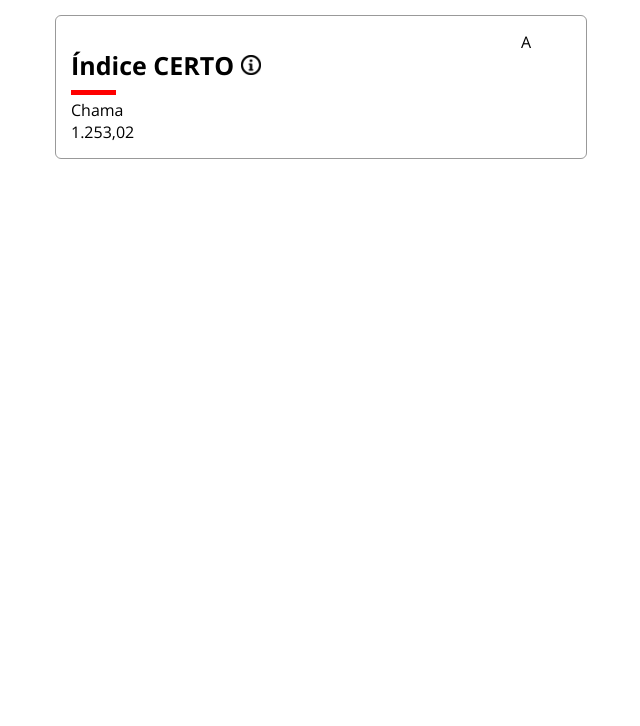
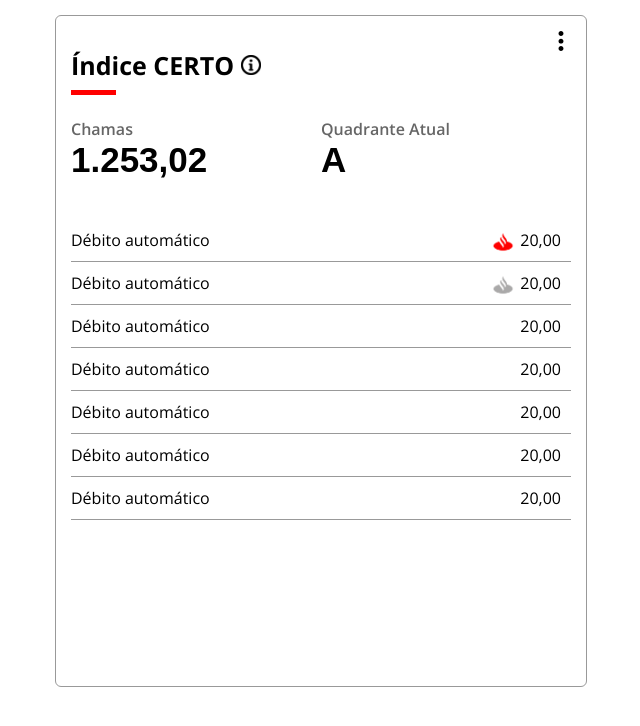
Before and after one commit to mikeoliveira/desafio-first, an Angular app: page /indice in a window 1280 px wide. Shown: the top 726 px of the page, without its empty margins (319-959 px from the left). Built offline with nearby package versions, Linux system fonts and the light colour scheme; a web font is replaced by a local one.

Commit message:
feat(layou-css): desenvolvido o layout do box e listagem de informacoes com dados estaticos

```diff
--- a/src/app/app.component.scss
+++ b/src/app/app.component.scss
@@ -1,5 +1,3 @@
-@import url('https://fonts.googleapis.com/css2?family=Open+Sans:wght@300;400;500;600;700;800&display=swap');
-
 * {
   font-family: 'Open Sans', sans-serif;
 }
--- a/src/app/indice/component/indice.component.html
+++ b/src/app/indice/component/indice.component.html
@@ -1,25 +1,59 @@
 <div class="box">
-  <div class="box_header">
-    <div class="box_header_title">
+  <div class="box-header">
+    <div class="box-header__title">
       <h1>
         Índice CERTO <span class="icon-circle-info"></span>
         <span class="line"></span>
       </h1>
     </div>
-    <div class="box_header__options">
-      <span class="icon-options">A</span>
+    <div class="box-header__options">
+      <span class="icon-options"></span>
     </div>
   </div>
-  <div class="box_highlight__container">
-    <div class="box_highlight__item">
-      <div class="box_highlight__title">Chama</div>
-      <div class="box_highlight__body">1.253,02</div>
+  <div class="box-highlight__container">
+    <div class="box-highlight__item">
+      <div class="box-highlight__title">Chamas</div>
+      <div class="box-highlight__body">1.253,02</div>
+    </div>
+    <div class="box-highlight__item">
+      <div class="box-highlight__title">Quadrante Atual</div>
+      <div class="box-highlight__body">A</div>
     </div>
   </div>
-  <div class="box_body_container">
-    <div class="box_body_item">
-      <div class="box_body_text"></div>
-      <div class="box_body_value"></div>
+  <div class="box-body__container">
+    <div class="box-body__item">
+      <div class="box-body__text">Débito automático</div>
+      <div class="box-body__value">
+        <span class="logo logo-santander"></span>
+        20,00
+      </div>
+    </div>
+    <div class="box-body__item">
+      <div class="box-body__text">Débito automático</div>
+      <div class="box-body__value">
+        <span class="logo logo-santander-negativo"></span>
+        20,00
+      </div>
+    </div>
+    <div class="box-body__item">
+      <div class="box-body__text">Débito automático</div>
+      <div class="box-body__value">20,00</div>
+    </div>
+    <div class="box-body__item">
+      <div class="box-body__text">Débito automático</div>
+      <div class="box-body__value">20,00</div>
+    </div>
+    <div class="box-body__item">
+      <div class="box-body__text">Débito automático</div>
+      <div class="box-body__value">20,00</div>
+    </div>
+    <div class="box-body__item">
+      <div class="box-body__text">Débito automático</div>
+      <div class="box-body__value">20,00</div>
+    </div>
+    <div class="box-body__item">
+      <div class="box-body__text">Débito automático</div>
+      <div class="box-body__value">20,00</div>
     </div>
   </div>
 </div>
--- a/src/app/indice/component/indice.component.scss
+++ b/src/app/indice/component/indice.component.scss
@@ -6,16 +6,30 @@
   flex-direction: row;
   flex-flow: wrap;
   width: 500px;
+  height: 640px;
 }
-.box_header {
+.box-header {
   width: 100%;
-  .box_header_title {
+  &__title {
     width: 90%;
     float: left;
   }
-  .box_header__options {
+  &__options {
     width: 10%;
     float: right;
+    position: relative;
+    .icon-options {
+      background-image: url('../../../assets/three-dots.svg');
+      width: 20px;
+      height: 20px;
+      display: inline-block;
+      background-repeat: no-repeat;
+      background-size: cover;
+      cursor: pointer;
+      transform: rotate(90deg);
+      position: absolute;
+      right: 0;
+    }
   }
 }
 h1 {
@@ -28,6 +42,7 @@ h1 {
     display: inline-block;
     background-repeat: no-repeat;
     background-size: cover;
+    cursor: pointer;
   }
   .line {
     margin-top: 8px;
@@ -39,6 +54,90 @@ h1 {
     background: red;
   }
 }
-.box_highlight__container {
-  width: 100%;
+
+.box-highlight {
+  &__container {
+    width: 100vw;
+    display: flex;
+    flex-direction: row;
+    flex-wrap: wrap;
+    height: 15%;
+    overflow-y: auto;
+    overflow-x: hidden;
+  }
+  &__item {
+    margin-top: 15px;
+    width: 50%;
+  }
+
+  &__title {
+    color: #666;
+    font-weight: 600;
+  }
+  &__body {
+    font-size: 35px;
+    font-weight: 600;
+    font-family: 'REM', sans-serif;
+    //font-weight: 700;
+  }
 }
+
+.box-body {
+  &__container {
+    display: flex;
+    width: 100vw;
+    margin-top: 15px;
+    flex-wrap: wrap;
+    overflow-y: auto;
+    overflow-x: hidden;
+    height: 70%;
+    padding-right: 10px;
+    align-content: center;
+    flex-direction: column;
+
+    &::-webkit-scrollbar-track {
+      -webkit-box-shadow: inset 0 0 6px rgba(0, 0, 0, 0);
+      border-radius: 10px;
+      background-color: #f5f5f5;
+    }
+
+    &::-webkit-scrollbar {
+      width: 9px;
+    }
+
+    &::-webkit-scrollbar-thumb {
+      border-radius: 10px;
+      -webkit-box-shadow: inset 0 0 6px rgba(0, 0, 0, 0);
+      background-color: #a2a2a2;
+    }
+  }
+  &__item {
+    width: 100%;
+    display: inline-flex;
+    justify-content: space-between;
+    border-bottom: solid 1px #999;
+    margin-top: 10px;
+    padding: 0px 15px 10px 15px;
+  }
+  &__text {
+  }
+  &__value {
+    position: relative;
+    .logo {
+      width: 26px;
+      height: 26px;
+      position: absolute;
+      left: -30px;
+    }
+    .logo-santander {
+      background: url('../../../assets/santander-logo.png');
+      background-repeat: no-repeat;
+      background-size: cover;
+    }
+    .logo-santander-negativo {
+      background: url('../../../assets/santander-logo-negativo.png');
+      background-repeat: no-repeat;
+      background-size: cover;
+    }
+  }
+}
```
